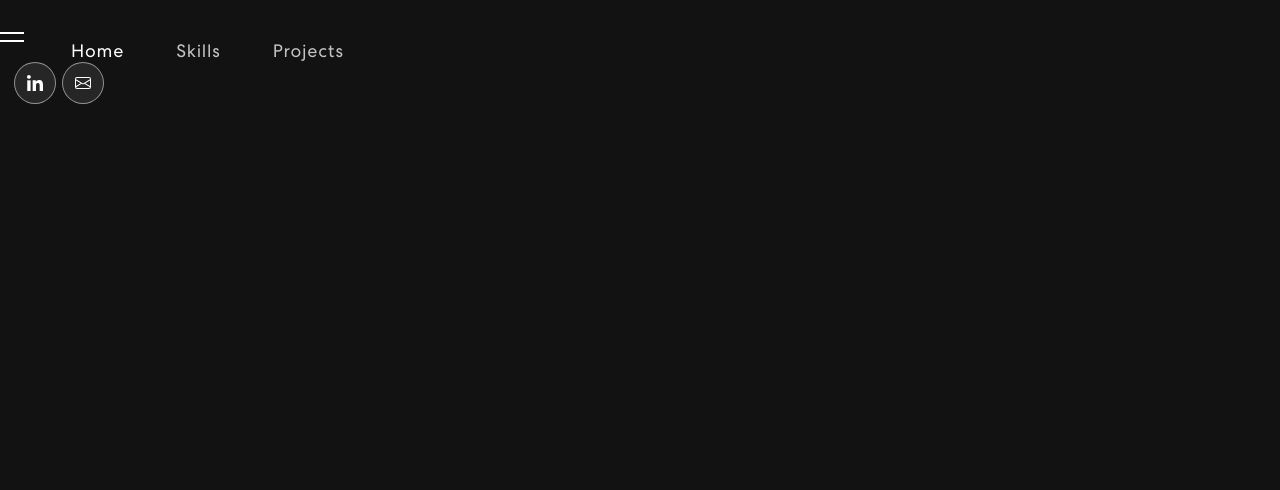
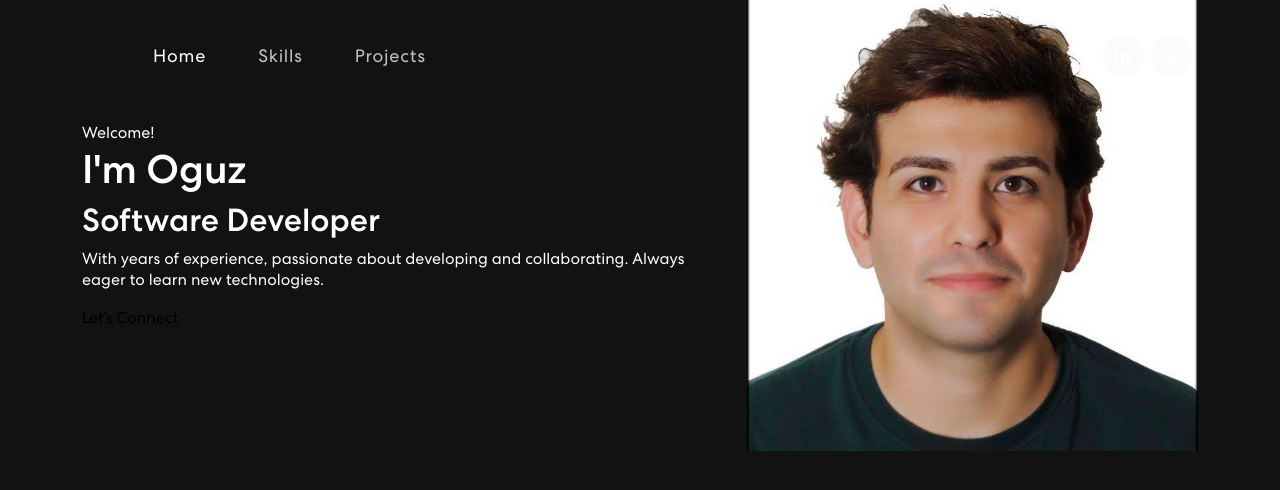
Before and after one commit to okaanyildiz/react-portfolio-app, a React (Create React App) app: page / in a window 1280 px wide. Shown: the top 490 px of the page. Built offline with nearby package versions, Linux system fonts and the light colour scheme.

Commit message:
Make Banner component

```diff
--- a/src/App.js
+++ b/src/App.js
@@ -1,9 +1,14 @@
 import './App.css';
+import 'bootstrap/dist/css/bootstrap.min.css';
+import Banner from './components/Banner';
 import NavBar from './components/NavBar';
 
 function App() {
   return (
-    <NavBar />
+    <div className='App'>
+      <NavBar />
+      <Banner />
+    </div>
   );
 }
 
--- /dev/null
+++ b/src/components/Banner.jsx
@@ -0,0 +1,38 @@
+import { Container, Row, Col } from "react-bootstrap";
+import profilImg from "../assets/img/profil-img.jpg";
+import { HashLink } from 'react-router-hash-link';
+import {
+    BrowserRouter as Router
+} from "react-router-dom";
+
+function Banner() {
+
+    return (
+        <Router>
+            <section className="banner" id="home">
+                <Container>
+                    <Row className="align-items-center">
+                        <Col xs={12} md={6} xl={7}>
+                            <div className="animate__animated animate__fadeIn">
+                                <span className="tagline">Welcome!</span>
+                                <h1>I'm Oguz</h1>
+                                <h2>Software Developer</h2>
+                                <p>With years of experience, passionate about developing and collaborating. Always eager to learn new technologies.</p>
+                                <HashLink to='#footer'>
+                                    <button onClick={() => console.log('connect')}>Let’s Connect</button>
+                                </HashLink>
+                            </div>
+                        </Col>
+                        <Col xs={12} md={4} xl={5}>
+                            <div className="animate__animated animate__zoomIn">
+                                <img src={profilImg} alt="Header Img" />
+                            </div>
+                        </Col>
+                    </Row>
+                </Container>
+            </section>
+        </Router>
+    )
+}
+
+export default Banner
```
